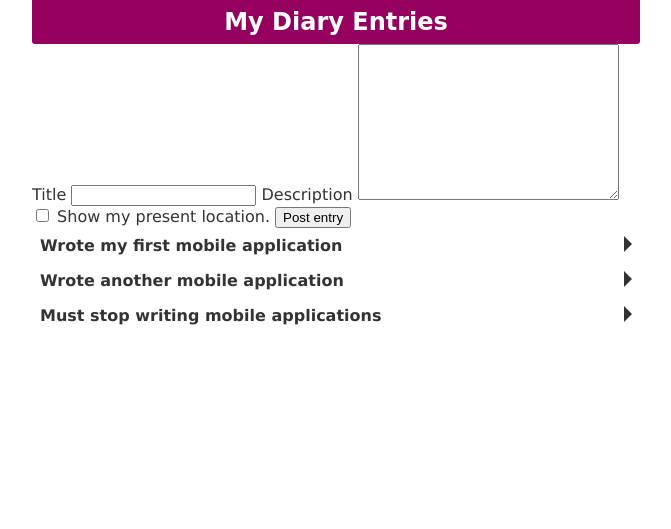
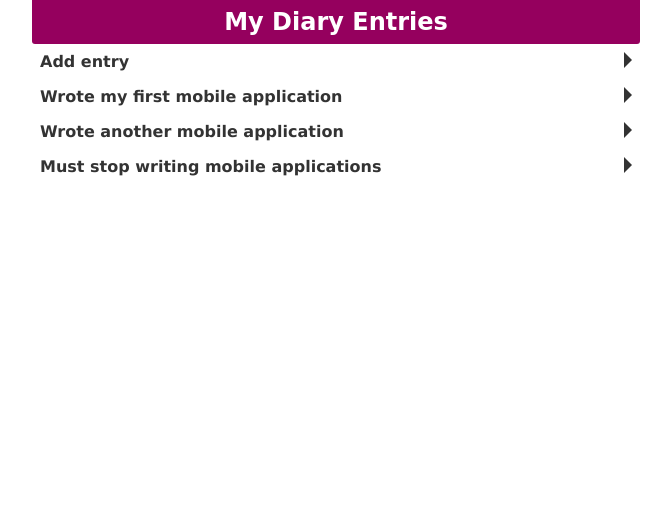
Before and after one commit to arkhi/mwa-jan15, a plain HTML site: page assignment-03/index.html in a window 1280 px wide. Shown: the whole page, without its empty margins (304-975 px from the left). Drawn offline with Linux system fonts and the light colour scheme.

Commit message:
[Assignment 03] Apply collapsable principle to form.

```diff
--- a/assignment-03/index.html
+++ b/assignment-03/index.html
@@ -45,10 +45,9 @@
         }
       }
 
-      article {
-        overflow: hidden;
-        transition-property: height;
-        transition-duration: .5s;
+      h2,
+      .can-collapse {
+        transition-duration: .2s;
       }
 
       h2 {
@@ -56,7 +55,11 @@
         font-size: 1rem;
 
         transition-property: color, background-color;
-        transition-duration: .2s;
+      }
+
+      .can-collapse {
+        overflow: hidden;
+        transition-property: height;
       }
 
       .collapse-toggle:hover {
@@ -103,7 +106,11 @@
   <body>
     <h1>My Diary Entries</h1>
 
-    <form>
+    <section class="entries">
+      <form id="add-entry" class="can-collapse">
+        <h2 class="collapse-toggle">Add entry</h2>
+
+        <div class="collapse-toggled">
           <label for="title">Title</label>
           <input id="title" name="title" type="text">
 
@@ -114,9 +121,9 @@
           <label for="location">Show my present location.</label>
 
           <button id="submit" name="submit">Post entry</button>
+        </div>
       </form>
 
-    <section class='entries'>
       <article class="can-collapse">
         <h2 class="collapse-toggle">Wrote my first mobile application</h2>
         <p class="collapse-toggled">
--- a/assignment-03/myLittleDiary.js
+++ b/assignment-03/myLittleDiary.js
@@ -3,9 +3,11 @@ var myLittleDiary = (function(){
     classCanCollapse:      'can-collapse',
     classClickable:        'can-click',
     classState:            'open',
+
     selectTitles:          '.collapse-toggle',
     selectDescriptions:    '.collapse-toggled',
-    selectTopEventHandler: '.entries'
+    selectTopEventHandler: '.entries',
+    selectFormAddEntry:    '#add-entry'
   }
 
   cfg.selectContainers = '.' + cfg.classCanCollapse;
@@ -33,8 +35,7 @@ var myLittleDiary = (function(){
      */
     $(document).ready(function(){
       $containers.each(function(){
-        $(this).addClass(cfg.classCanCollapse)
-               .find(cfg.selectTitles).addClass(cfg.classClickable);
+        $(this).find(cfg.selectTitles).addClass(cfg.classClickable);
         setHeight($(this));
       });
 
```
Lines whose indentation alone changed are shown as unchanged.
